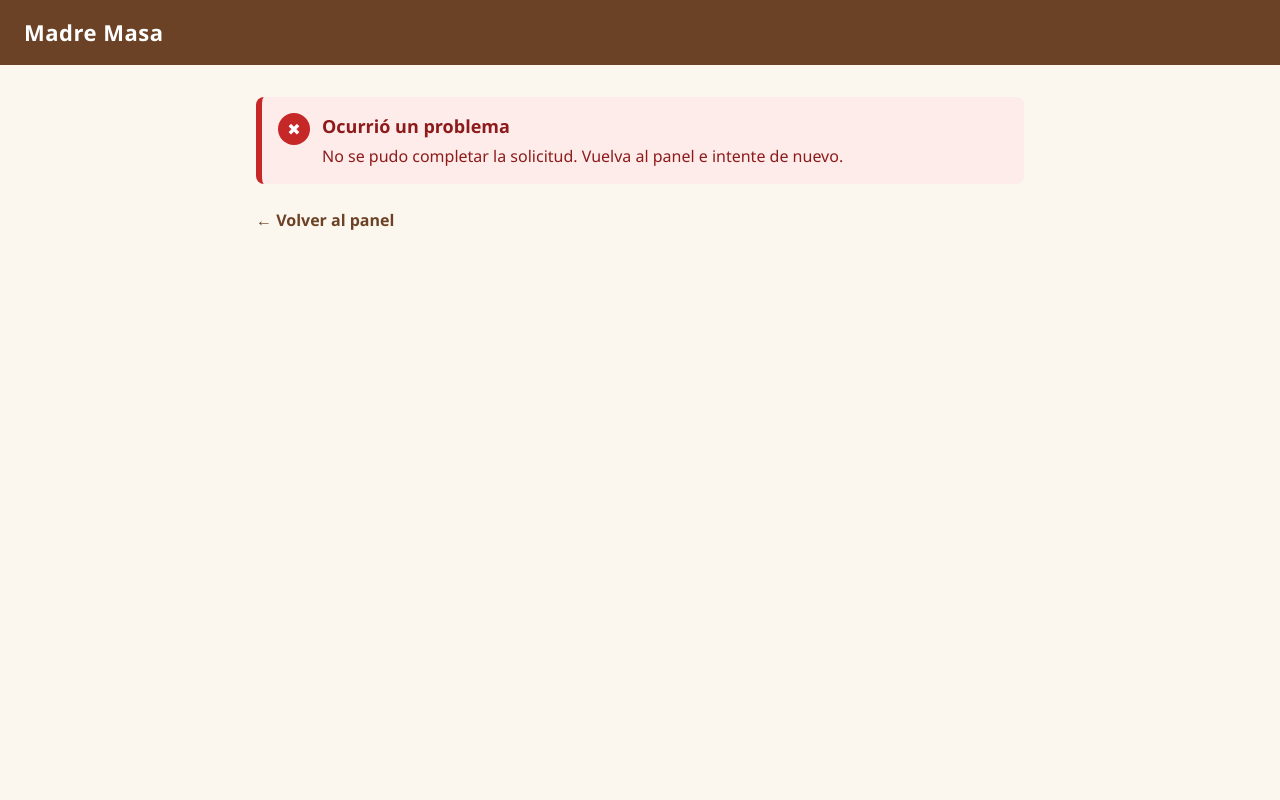
After one commit to Makre04/madremasa, a Spring app: template src/main/resources/templates/error.html in a window 1280 px wide. The commit adds this page. Run offline with Thymeleaf, Linux system fonts and the light colour scheme; the template is opened without the code that fills it, so the values that code supplies are empty; some of the project's set-up classes (security, data sources, template engines, error pages and the like) are left out, and stand-ins take their place; database files in the repository are not loaded.

Commit message:
Aviso de formulario vencido y pagina de error propia
El inicio de sesion muestra un aviso cuando el formulario vencio y error.html reemplaza la pagina de error por defecto de Spring Boot.

Co-Authored-By: Claude Opus 5.5 <noreply@anthropic.com>
Claude-Session: https://claude.ai/code/session_01TqKuQqxwTLbt13d9JyzesZ

```diff
--- /dev/null
+++ b/src/main/resources/templates/error.html
@@ -0,0 +1,27 @@
+<!DOCTYPE html>
+<html lang="es" xmlns:th="http://www.thymeleaf.org">
+<head>
+    <meta charset="UTF-8">
+    <meta name="viewport" content="width=device-width, initial-scale=1.0">
+    <title>Error | Madre Masa</title>
+    <link rel="stylesheet" href="../static/css/estilos.css" th:href="@{/css/estilos.css}">
+</head>
+<body>
+    <header class="encabezado">
+        <p class="logo">Madre Masa</p>
+    </header>
+
+    <!-- Página general de error: reemplaza la página por defecto de Spring Boot -->
+    <main class="contenedor">
+        <article class="mensaje mensaje-error" role="alert">
+            <span class="mensaje-icono" aria-hidden="true">✖</span>
+            <div class="mensaje-contenido">
+                <h2 th:text="${status == 404} ? 'Página no encontrada' : 'Ocurrió un problema'">Ocurrió un problema</h2>
+                <p th:if="${status == 404}">La dirección que intentó abrir no existe en el sistema.</p>
+                <p th:unless="${status == 404}">No se pudo completar la solicitud. Vuelva al panel e intente de nuevo.</p>
+            </div>
+        </article>
+        <a class="enlace-volver" th:href="@{/panel}" href="panel.html">← Volver al panel</a>
+    </main>
+</body>
+</html>
```
Also changed, not shown: src/main/resources/templates/login.html (+9 -0 lines).
